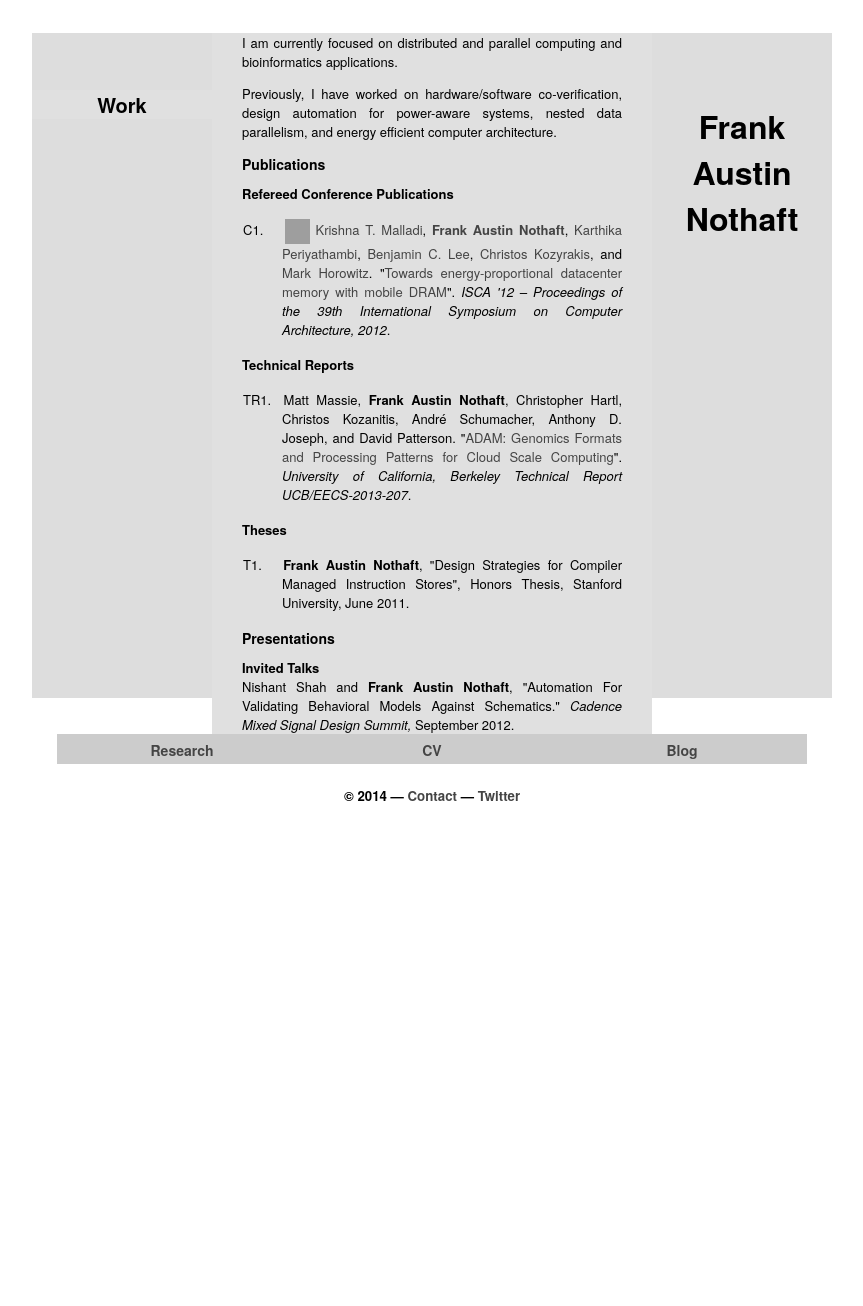
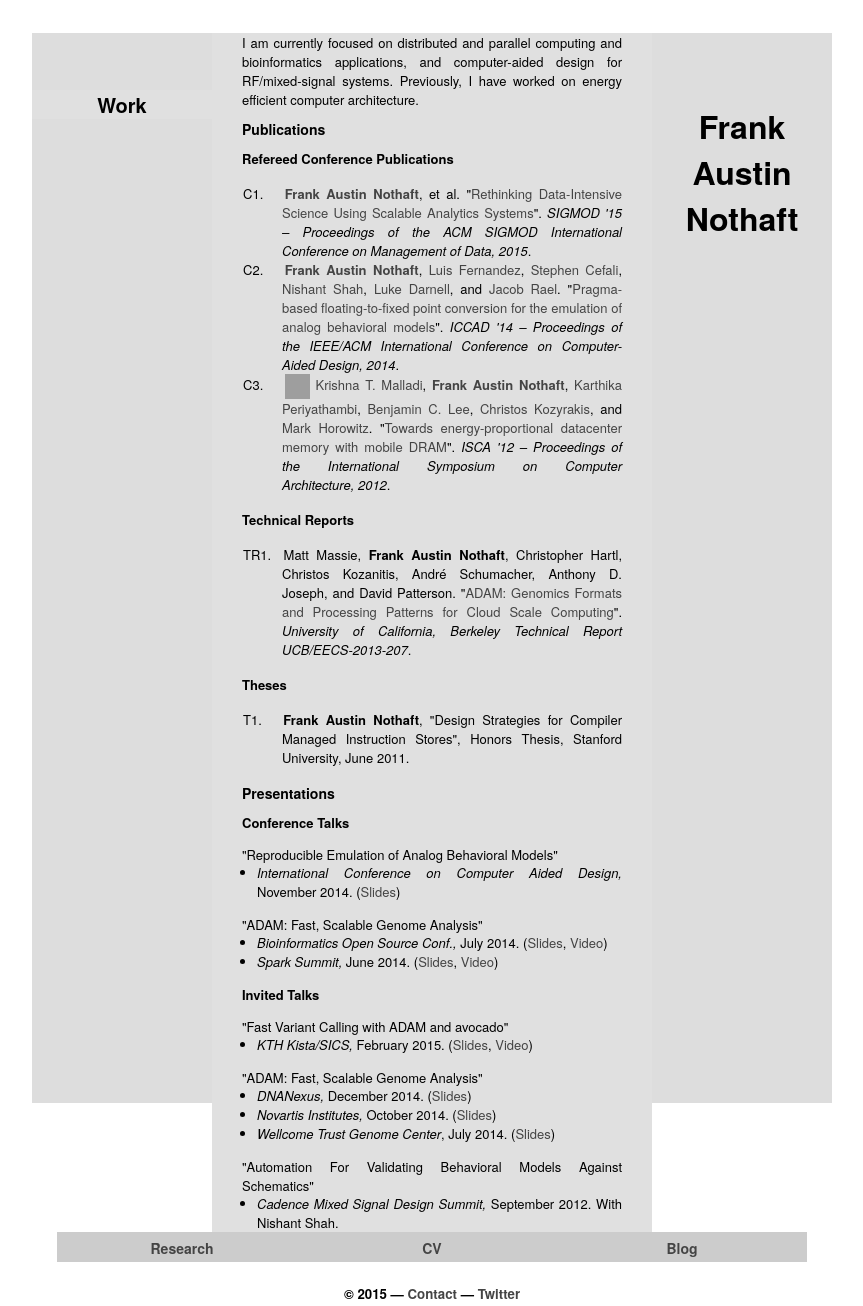
Before and after one commit to fnothaft/fnothaft.github.io, a plain HTML site: page work/index.html in a window 1280 px wide. Shown: the whole page, without its empty margins (208-1071 px from the left). Before the commit the page ends 860 px from the top, so only its background shows below. Drawn offline with Linux system fonts and the light colour scheme; grey boxes are pictures that could not be loaded.

Commit message:
Website updates.

```diff
--- a/work/index.html
+++ b/work/index.html
@@ -53,11 +53,7 @@
 	  <div class="pagetext">
 	    <div>
 	      <p class="nospace">
-		I am currently focused on distributed and parallel computing and bioinformatics applications.
-	      </p>
-	      <p>
-		Previously, I have worked on hardware/software co-verification, design automation for power-aware
-		systems, nested data parallelism, and energy efficient computer architecture.
+		I am currently focused on distributed and parallel computing and bioinformatics applications, and computer-aided design for RF/mixed-signal systems. Previously, I have worked on energy efficient computer architecture.
 	      </p>
 
 	      <h3 class="nocenter morespace">Publications</h3>
@@ -65,6 +61,21 @@
 	      <h4 class="nospace nocenter">Refereed Conference Publications</h4>
 
 	      <ol class="conferences">
+		<li><span class="bold"><a href="http://dl.acm.org/author_page.cfm?id=81547992456" >Frank Austin Nothaft</a></span>, et al.
+		  "<a href="http://fnothaft.github.io/docs/papers/adam-sigmod-2015.pdf" title="Rethinking Data-Intensive Science Using Scalable Analytics Systems">Rethinking Data-Intensive Science Using Scalable Analytics Systems</a>".
+		  <span class="italics">SIGMOD '15 &ndash; Proceedings of the ACM SIGMOD International Conference on Management of Data,&nbsp;2015</span>.
+		</li>
+
+		<li><span class="bold"><a href="http://dl.acm.org/author_page.cfm?id=81547992456" >Frank Austin Nothaft</a></span>,
+		  <a href="http://dl.acm.org/author_page.cfm?id=81406600308" >Luis Fernandez</a>,
+		  <a href="http://dl.acm.org/author_page.cfm?id=92658610977" >Stephen Cefali</a>,
+		  <a href="http://dl.acm.org/author_page.cfm?id=92658609059" >Nishant Shah</a>,
+		  <a href="http://dl.acm.org/author_page.cfm?id=92658617684" >Luke Darnell</a>, and
+		  <a href="http://dl.acm.org/author_page.cfm?id=81100628479" >Jacob Rael</a>.
+		  "<a href="http://dl.acm.org/citation.cfm?id=2691365.2691494" title="Pragma-based floating-to-fixed point conversion for the emulation of analog behavioral models">Pragma-based floating-to-fixed point conversion for the emulation of analog behavioral models</a>".
+		  <span class="italics">ICCAD '14 &ndash; Proceedings of the IEEE/ACM International Conference on Computer-Aided Design,&nbsp;2014</span>.
+		</li>
+
 		<li><img src="http://dl.acm.org/images/oa.gif" width="25" height="25" border="0" alt="ACM DL Author-ize service" style="vertical-align:middle"/>
 		  <a href="http://dl.acm.org/author_page.cfm?id=81547981056" >Krishna T. Malladi</a>,
 		  <span class="bold"><a href="http://dl.acm.org/author_page.cfm?id=81547992456" >Frank Austin Nothaft</a></span>,
@@ -73,7 +84,7 @@
 		  <a href="http://dl.acm.org/author_page.cfm?id=81350597257" >Christos Kozyrakis</a>, and
 		  <a href="http://dl.acm.org/author_page.cfm?id=81100480527" >Mark Horowitz</a>.
 		  "<a href="http://dl.acm.org/authorize?6719353" title="Towards energy-proportional datacenter memory with mobile DRAM">Towards energy-proportional datacenter memory with mobile DRAM</a>".
-		  <span class="italics">ISCA '12 &ndash; Proceedings of the 39th International Symposium on Computer Architecture,&nbsp;2012</span>.
+		  <span class="italics">ISCA '12 &ndash; Proceedings of the International Symposium on Computer Architecture,&nbsp;2012</span>.
 		</li>
 	      </ol>
 
@@ -103,12 +114,64 @@
 
 	      <h3 class="nocenter morespace">Presentations</h3>
 
+	      <h4 class="nospace nocenter">Conference Talks</h4>
+
+	      <p>"Reproducible Emulation of Analog Behavioral Models"</p>
+              <ul>
+		<li>
+                  <span class="italics">International Conference on Computer Aided Design,</span> November 2014.
+                  (<a href="http://www.slideshare.net/fnothaft/iccad-analogemulation110514">Slides</a>)
+                </li>
+	      </ul>
+
+	      <p>"ADAM: Fast, Scalable Genome Analysis"</p>
+              <ul>
+		<li>
+                  <span class="italics">Bioinformatics Open Source Conf.,</span> July 2014.
+                  (<a href="http://www.slideshare.net/fnothaft/adam-bosc071114">Slides</a>,
+                  <a href="https://www.youtube.com/watch?v=EtAWRuvuwr8">Video</a>)
+                </li>
+                <li>
+                  <span class="italics">Spark Summit,</span> June 2014.
+                  (<a href="http://www.slideshare.net/fnothaft/adamspark-summit-2014">Slides</a>,
+                  <a href="https://www.youtube.com/watch?v=dJX-bphMZRs">Video</a>)
+                </li>
+              </ul>
+
 	      <h4 class="nospace nocenter">Invited Talks</h4>
 
-	      <p class="nospace">Nishant Shah and <span class="bold">Frank Austin Nothaft</span>,
-		"Automation For Validating Behavioral Models Against Schematics."
-		<span class="italics">Cadence Mixed Signal Design Summit,</span> September 2012.
-	      </p>
+	      <p>"Fast Variant Calling with ADAM and avocado"</p>
+              <ul>
+		<li>
+                  <span class="italics">KTH Kista/SICS,</span> February 2015.
+                  (<a href="http://www.slideshare.net/fnothaft/scalable-genomicsbbc021915">Slides</a>,
+                  <a href="https://www.youtube.com/watch?v=2CYngEZdob8">Video</a>)
+                </li>
+              </ul>
+
+	      <p>"ADAM: Fast, Scalable Genome Analysis"</p>
+              <ul>
+		<li>
+                  <span class="italics">DNANexus,</span> December 2014.
+                  (<a href="http://www.slideshare.net/fnothaft/scalable-genomicsdnanexus12814">Slides</a>)
+                </li>
+                <li>
+                  <span class="italics">Novartis Institutes,</span> October 2014.
+                  (<a href="http://www.slideshare.net/fnothaft/scalable-genomicsnibr102614">Slides</a>)
+                </li>
+                <li>
+                  <span class="italics">Wellcome Trust Genome Center</span>, July 2014.
+                  (<a href="http://www.slideshare.net/fnothaft/adam-ga4-ghdataformats071414">Slides</a>)
+                </li>
+              </ul>
+
+	      <p>"Automation For Validating Behavioral Models Against Schematics"</p>
+	      <ul id="end">
+                <li>
+                  <span class="italics">Cadence Mixed Signal Design Summit,</span> September 2012.
+                  With Nishant Shah.
+                </li>
+	      </ul>
 
 	    </div>
 	  </div>
@@ -147,7 +210,7 @@
 
       <div>
 	<h5>
-	  &copy 2014 &mdash;
+	  &copy 2015 &mdash;
 	  <a href="mailto:fnothaft@eecs.berkeley.edu">
 	    Contact
 	  </a>
--- a/work/stylesheet.css
+++ b/work/stylesheet.css
@@ -13,7 +13,7 @@ ol.theses {
 }
 
 ol.theses li:before {
-    	  content: 'T' counter(item, decimal) '.';
+    	  content: 'T' counter(item) '.';
     	  counter-increment: item;
 	  width: 3em;
 	  margin-left: -3em;
@@ -21,13 +21,13 @@ ol.theses li:before {
 }
 
 ol.conferences {
-    	  	      counter-reset: item;
+    	  	      counter-reset: item ;
     	  	      list-style-type: none;
 }
 
 ol.conferences li:before {
-    	       		 content: 'C' counter(item, decimal) '.';
-    	  		 counter-increment: item;
+    	       		 content: 'C' counter(item) '.';
+    	  		 counter-increment: item ;
 	  		 width: 3em;
 	  		 margin-left: -3em;
                          padding-right: 1.65em;
@@ -39,7 +39,7 @@ ol.tech-reports {
 }
 
 ol.tech-reports li:before {
-    	       		 content: 'TR' counter(item, decimal) '.';
+    	       		 content: 'TR' counter(item) '.';
     	  		 counter-increment: item;
 	  		 width: 3em;
 	  		 margin-left: -3em;
@@ -50,7 +50,16 @@ ol.tech-reports li:before {
 }
 
 .index {
-       height: 665px;
+       height: 1070px;
+}
+
+p + ul {
+    margin-top: -14px;
+    margin-bottom: 14px;
+}
+
+#end {
+     margin-bottom: 0px;
 }
 
 div {
```
Also changed, not shown: index.html (+3 -3 lines).
